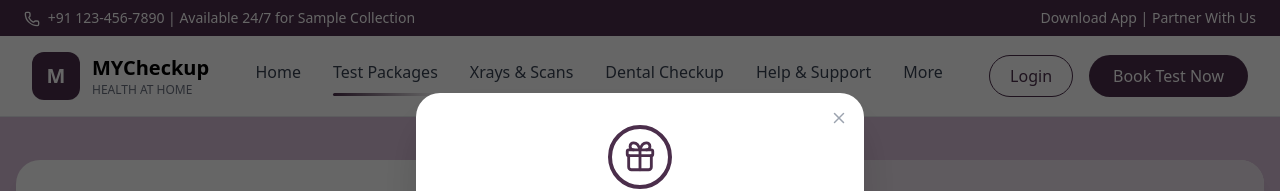
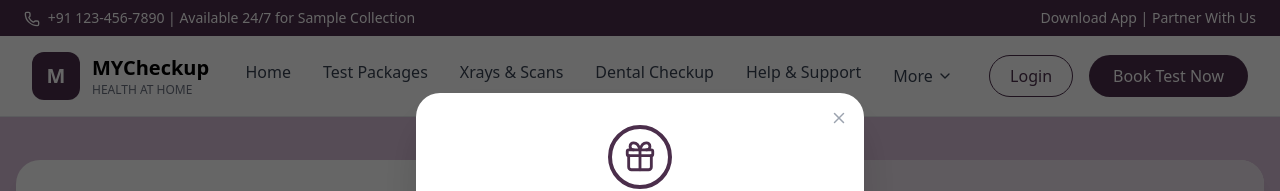
Before and after one commit to Sankalp-Space/mycheckupnew, a React (Vite) app: page / in a window 1280 px wide. Shown: the top 191 px of the page. Built offline with nearby package versions, Linux system fonts and the light colour scheme.

Commit message:
navbar changes

```diff
--- a/index.html
+++ b/index.html
@@ -4,6 +4,7 @@
     <meta charset="UTF-8" />
     <link rel="icon" type="image/svg+xml" href="/logo.png" />
     <meta name="viewport" content="width=device-width, initial-scale=1.0" />
+    <meta name="color-scheme" content="light" />
     <title>MYcheckup</title>
   </head>
   <body>
--- a/src/components/Footer.jsx
+++ b/src/components/Footer.jsx
@@ -34,17 +34,17 @@ export default function Footer() {
           </p>
 
           <div className="space-y-2 text-sm">
-            <div className="flex items-center gap-2">
+            {/* <div className="flex items-center gap-2">
               <Phone className="w-4 h-4" />
               <span>1800-123-4567</span>
-            </div>
+            </div> */}
             <div className="flex items-center gap-2">
               <Mail className="w-4 h-4" />
-              <span>support@mycheckup.com</span>
+              <span>info@mycheckup.co.in</span>
             </div>
             <div className="flex items-center gap-2">
               <MapPin className="w-4 h-4" />
-              <span>Mumbai, Maharashtra, India</span>
+              <span>Gurugram, Haryana, India</span>
             </div>
           </div>
         </div>
@@ -117,14 +117,14 @@ export default function Footer() {
         </div>
 
         <div className="text-sm text-right">
-          <p className="text-[#4B2E4B] font-semibold">NABL Certified</p>
-          <p className="text-white ">ISO 9001:2015</p>
+          <p className="text-[#4B2E4B] font-semibold">Performed by NABL Certified Lab</p>
+          {/* <p className="text-white ">ISO 9001:2015</p> */}
         </div>
 
-        <div className="text-sm text-right">
+        {/* <div className="text-sm text-right">
           <p className="text-[#4B2E4B] font-semibold">ISO Certified</p>
           <p className="text-white">Quality Assured</p>
-        </div>
+        </div> */}
       </div>
 
       {/* Bottom */}
--- a/src/components/NavItem.jsx
+++ b/src/components/NavItem.jsx
@@ -1,7 +1,6 @@
-function NavItem({ label, active, onClick }) {
+function NavItem({ label }) {
   return (
     <li
-      onClick={onClick}
       className="relative cursor-pointer text-gray-700 hover:text-[#4B2E4B] transition group"
     >
       <span className="pb-2 inline-block">{label}</span>
@@ -13,7 +12,7 @@ function NavItem({ label, active, onClick }) {
           bg-gradient-to-r from-[#4B2E4B] to-transparent
           transform origin-left
           transition-all duration-500
-          ${active ? "scale-x-100 opacity-100" : "scale-x-0 opacity-0"}
+          scale-x-0 opacity-0
           group-hover:scale-x-100 group-hover:opacity-100
         `}
       />
--- a/src/components/Navbar.jsx
+++ b/src/components/Navbar.jsx
@@ -1,5 +1,6 @@
 import { useState } from "react";
-import { Phone } from "lucide-react";
+import { Phone, ChevronDown } from "lucide-react";
+import { motion } from "framer-motion";
 import NavItem from "./NavItem";
 
 const navLinks = [
@@ -11,8 +12,19 @@ const navLinks = [
   "More",
 ];
 
+const moreLinks = [
+  "Locations",
+  "Health Blog",
+  "Quality Assurance",
+  "Partnerships",
+  "Media Coverage",
+  "Press & Media",
+  "Careers",
+];
+
 export default function Navbar() {
-  const [active, setActive] = useState("Test Packages");
+  // const [active, setActive] = useState("Test Packages");
+  const [isMoreOpen, setIsMoreOpen] = useState(false);
 
   return (
     <header className="fixed top-0 left-0 right-0 z-50 w-full border-b bg-white">
@@ -40,14 +52,42 @@ export default function Navbar() {
 
         {/* Nav links */}
         <ul className="hidden md:flex items-center gap-8">
-          {navLinks.map((link) => (
+          {navLinks.slice(0, -1).map((link) => (
             <NavItem
               key={link}
               label={link}
-              active={active === link}
-              onClick={() => setActive(link)}
             />
           ))}
+          {/* More dropdown */}
+          <li className="relative">
+            <button
+              onClick={() => setIsMoreOpen(!isMoreOpen)}
+              className="flex items-center gap-1 text-gray-700 transition group"
+            >
+              <motion.span
+                whileHover={{ x: 3, color: "#4B2E4B" }}
+                transition={{ duration: 0.2 }}
+              >
+                More
+              </motion.span>
+              <ChevronDown size={16} className={`transition-transform ${isMoreOpen ? 'rotate-180' : ''}`} />
+            </button>
+            {isMoreOpen && (
+              <div className="absolute top-full left-0 mt-2 w-56 bg-white border border-gray-200 rounded-xl shadow-lg z-50">
+                {moreLinks.map((item) => (
+                  <motion.a
+                    key={item}
+                    href="#"
+                    whileHover={{ x: 3, color: "#4B2E4B" }}
+                    transition={{ duration: 0.2 }}
+                    className="block px-4 py-3 text-gray-700 transition"
+                  >
+                    {item}
+                  </motion.a>
+                ))}
+              </div>
+            )}
+          </li>
         </ul>
 
         {/* Buttons */}
```
